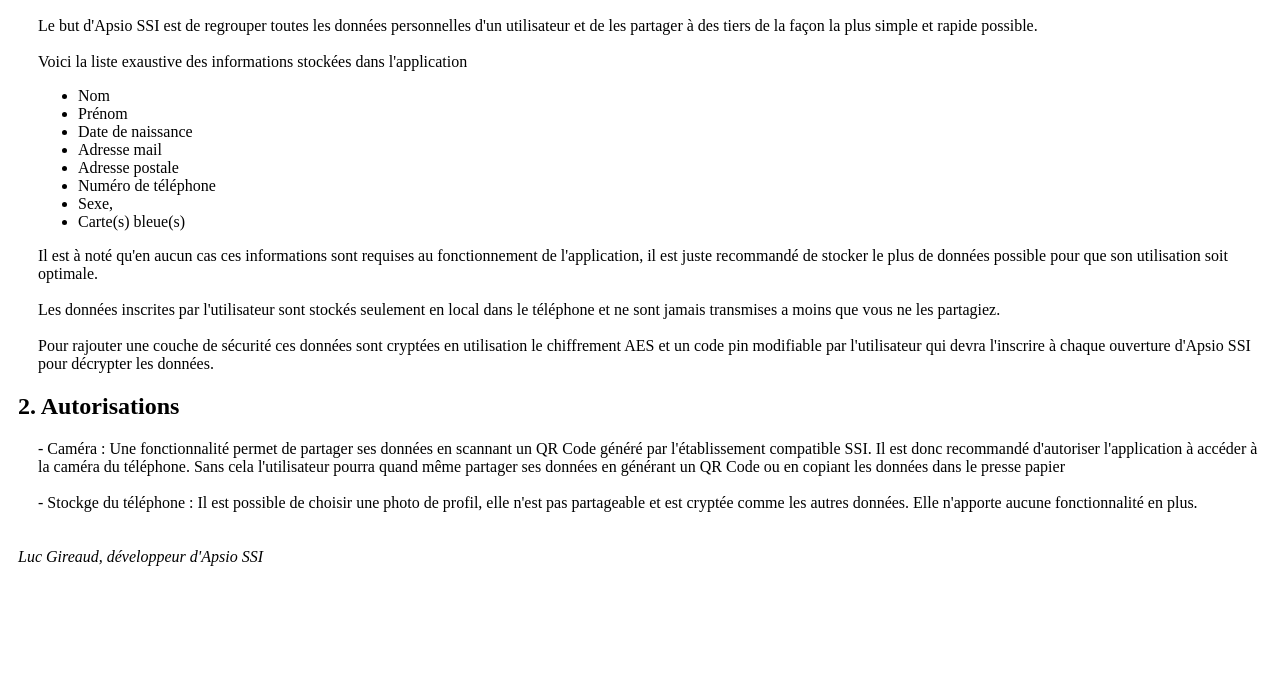
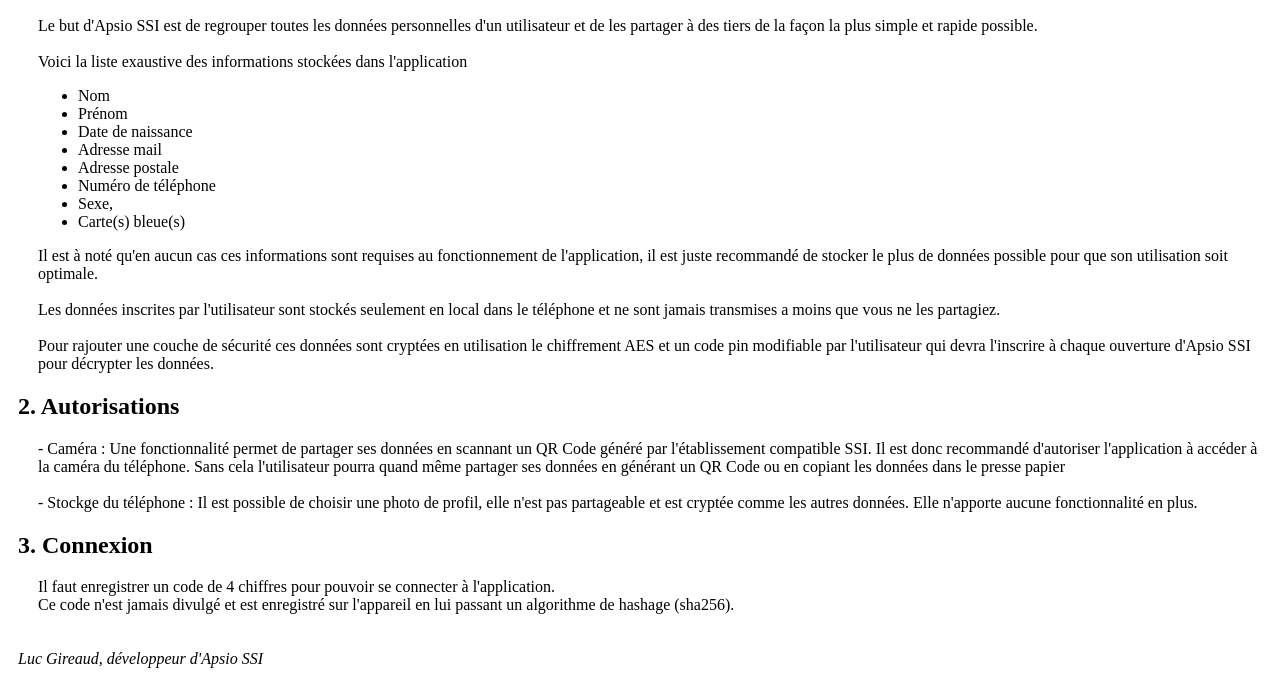
Before and after one commit to LucGireaud31/apsio-ssi_privacy, a plain HTML site: page index.html in a window 1280 px wide. Shown: the part 110-800 px from the top of the page. Drawn offline with Linux system fonts and the light colour scheme.

Commit message:
Connexion part

```diff
--- a/index.html
+++ b/index.html
@@ -41,12 +41,20 @@
 
             <div style="margin-left:20px">
 
-                - Caméra : Une fonctionnalité permet de partager ses données en scannant un QR Code généré par l'établissement compatible SSI. Il est donc recommandé d'autoriser l'application à accéder à la caméra du téléphone. Sans cela l'utilisateur pourra quand même partager ses données en générant un QR Code ou en copiant les données dans le presse papier
+                - Caméra : Une fonctionnalité permet de partager ses données en scannant un QR Code généré par l'établissement compatible SSI. Il est donc recommandé d'autoriser
+                l'application à accéder à la caméra du téléphone. Sans cela l'utilisateur pourra quand même partager ses données en générant un QR Code ou en copiant les données dans le presse papier
                 <br><br>
                 - Stockge du téléphone : Il est possible de choisir une photo de profil, elle n'est pas partageable et est cryptée comme les autres données. Elle n'apporte aucune fonctionnalité en plus.
             </div>
 
-            <br><br>
+            <h2>3. Connexion</h2>
+            <div style="margin-left:20px">
+
+                Il faut enregistrer un code de 4 chiffres pour pouvoir se connecter à l'application. <br>
+                Ce code n'est jamais divulgé et est enregistré sur l'appareil en lui passant un algorithme de hashage (sha256). <br>
+            </div>
+
+                <br><br>
             <i>Luc Gireaud, développeur d'Apsio SSI</i>
         </div>
     </body>
```
